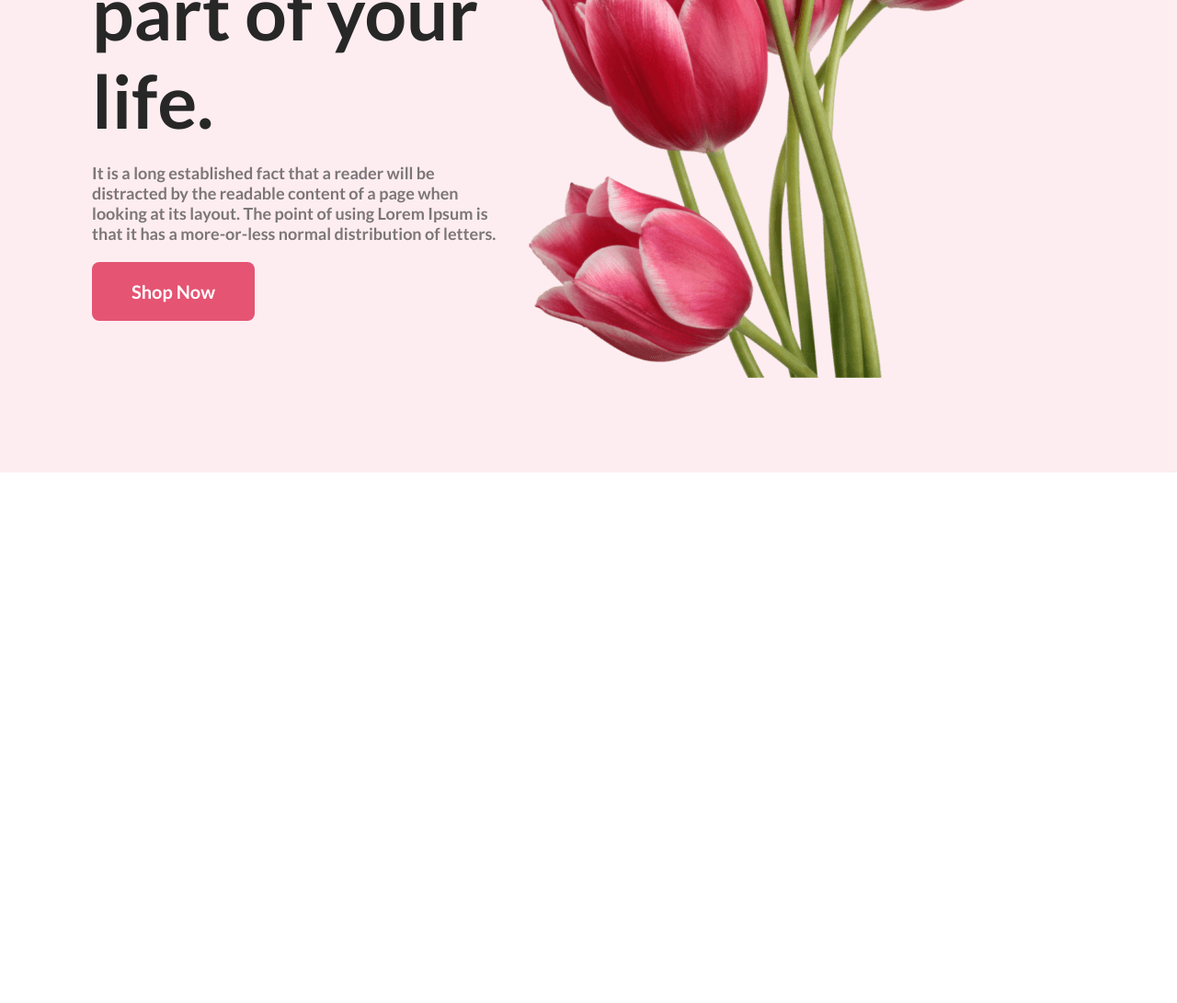
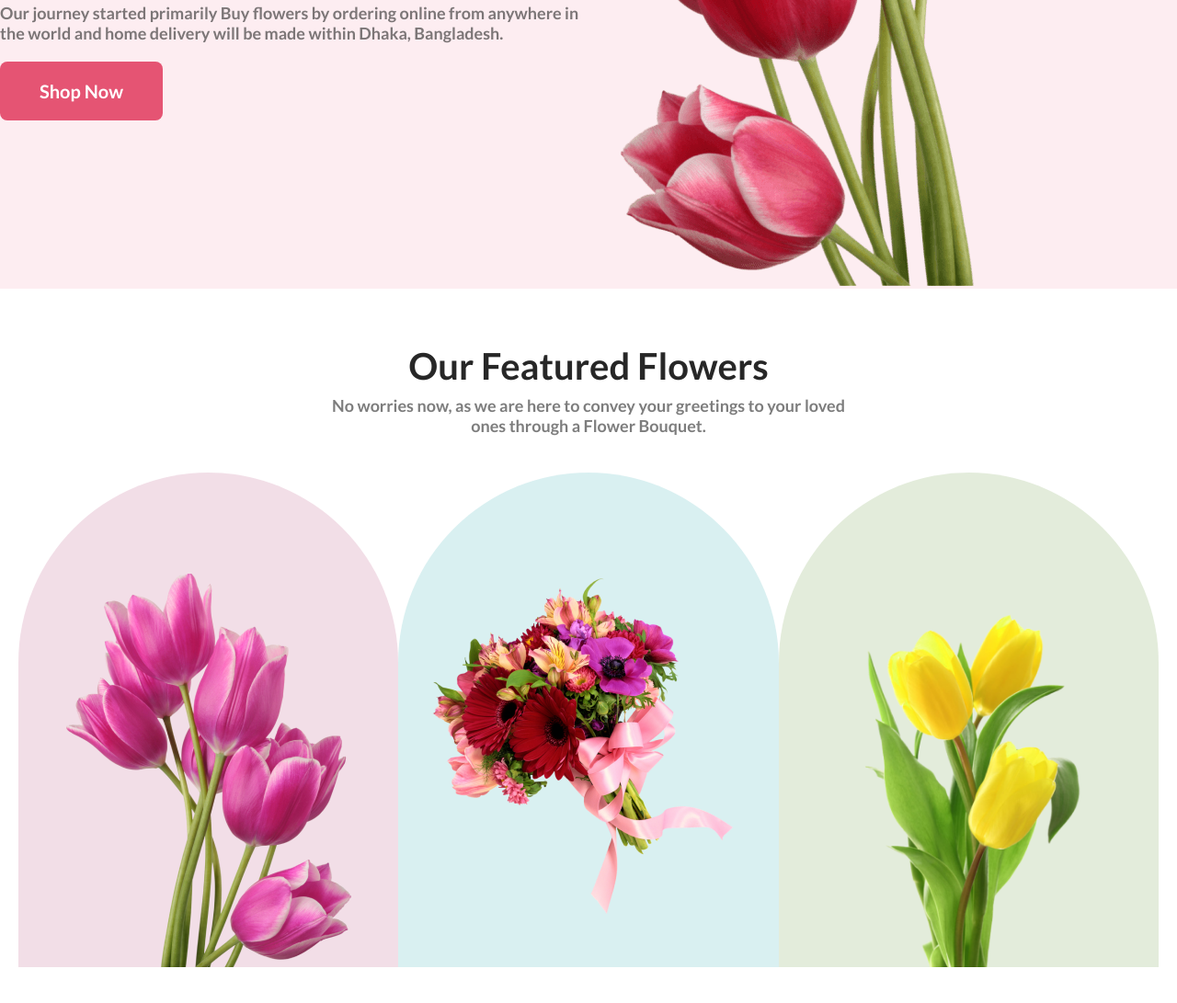
Before and after one commit to adblackhat1998/Flower-Shop, a plain HTML site: page index.html in a window 1280 px wide. Shown: the part 489-1580 px from the top of the page at 92% size. Before the commit the page ends 1003 px from the top, so only its background shows below. Drawn offline with Linux system fonts and the light colour scheme.

Commit message:
featured items added

```diff
--- a/index.html
+++ b/index.html
@@ -18,10 +18,8 @@
     <header class="header">
         <div>
             <h3 class="header-title">Let's make beautiful flowers a part of your life.</h3>
-            <p class="header-description">It is a long established fact that a reader will be distracted by the readable
-                content of a page when
-                looking at its layout. The point of using Lorem Ipsum is that it has a more-or-less normal distribution
-                of letters.</p>
+            <p class="header-description">Our journey started primarily Buy flowers by ordering online from anywhere in
+                the world and home delivery will be made within Dhaka, Bangladesh.</p>
             <button class="btn-primary">Shop Now</button>
         </div>
         <div>
@@ -29,7 +27,36 @@
         </div>
     </header>
     <main>
+        <section class="featured">
+            <div class="featured-info">
+                <h3 class="section-title">
+                    Our Featured Flowers
+                </h3>
+                <p class="section-description">
+                    No worries now, as we are here to convey your greetings to your loved <br> ones through a Flower
+                    Bouquet.
+                </p>
 
+            </div>
+            <div class="items">
+                <div style="background-color: rgba(167, 33, 98, 0.15);" class="item">
+                    <div class="item-img">
+                        <img src="Flower Asset/pngwing 6.png" alt="">
+                    </div>
+                </div>
+                <div style="
+                background: rgba(5, 151, 160, 0.15);" class="item">
+                    <div class="item-img">
+                        <img src="Flower Asset/pngwing 5.png" alt="">
+                    </div>
+                </div>
+                <div style="background-color: rgba(71, 125, 17, 0.15);" class="item">
+                    <div class="item-img">
+                        <img height="428px" src="Flower Asset/pngwing 7.png" alt="">
+                    </div>
+                </div>
+            </div>
+        </section>
     </main>
     <footer>
 
--- a/style.css
+++ b/style.css
@@ -5,7 +5,7 @@
 
 .header {
     background-color: rgba(229, 84, 115, 0.10);
-    padding: 100px;
+
     display: flex;
     align-items: center;
     justify-content: space-around;
@@ -30,11 +30,32 @@
 
 }
 
+.featured {
+    padding: 30px 20px;
+    max-width: 1440px;
+    margin: 30px auto;
+}
 
+.items {
+    margin-top: 40px;
+    display: flex;
+    align-items: center;
+    justify-content: space-between;
+}
 
+.item {
+    width: 464px;
+    height: 538px;
+    border-radius: 300px 300px 0px 0px;
+}
 
+.item-img {
+    text-align: center;
+}
 
-
+.item-img img {
+    margin-top: 110px;
+}
 
 
 
@@ -48,3 +69,21 @@
     font-weight: 700;
     font-size: 20px;
 }
+
+.section-title {
+    color: #272727;
+    text-align: center;
+    font-size: 40px;
+    font-weight: 800;
+}
+
+.section-description {
+    color: rgba(39, 39, 39, 0.60);
+    text-align: center;
+    font-size: 18px;
+    font-weight: 400;
+    margin-top: 8px;
+
+
+
+}
```
